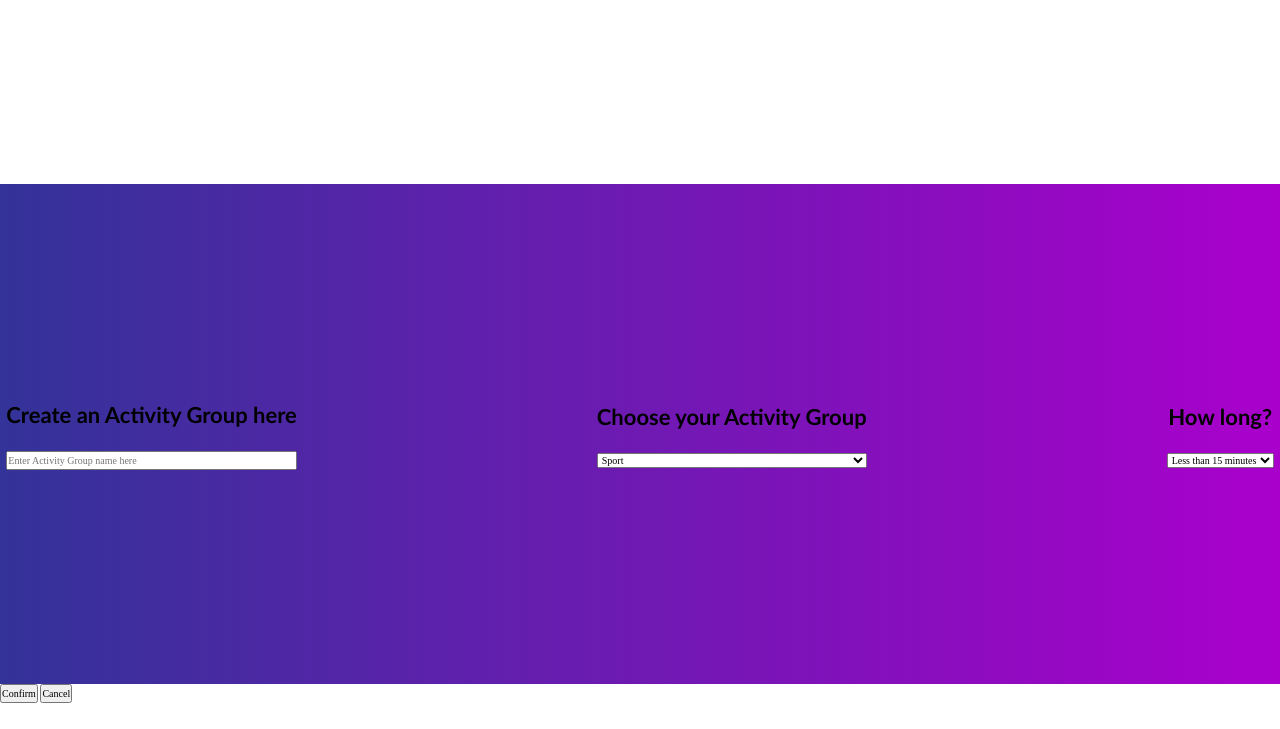
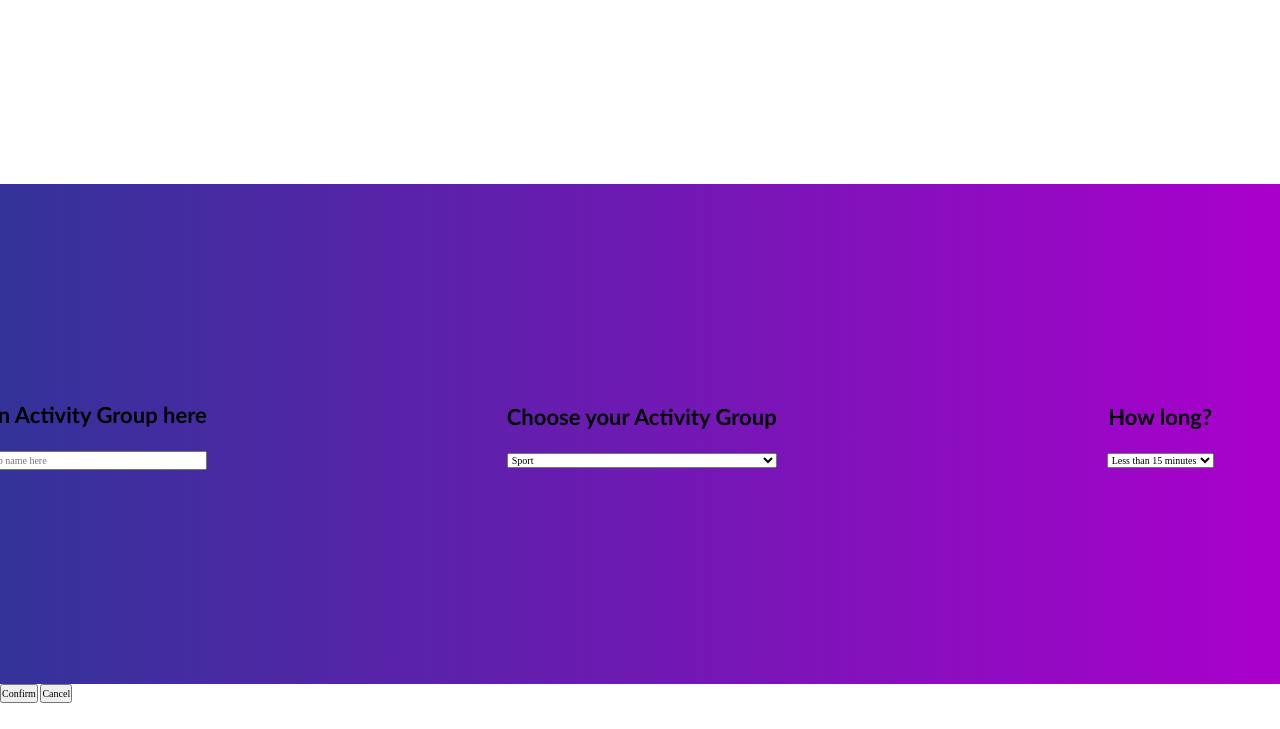
Before and after one commit to ShalevAri/module-2-pre, a plain HTML site: page index.html in a window 1280 px wide. Shown: the part 71-800 px from the top of the page. Drawn offline with Linux system fonts and the light colour scheme.

Commit message:
chore(form-items): change position

```diff
--- a/styles.scss
+++ b/styles.scss
@@ -26,6 +26,13 @@
 	flex-direction: column;
 	gap: 20px;
 	text-align: center;
+	position: relative;
+	right: 90px;
+}
+
+.activity-duration-container {
+	position: relative;
+	right: 60px;
 }
 
 .form-item-title {
```
Also changed, not shown: dist/styles.css.
